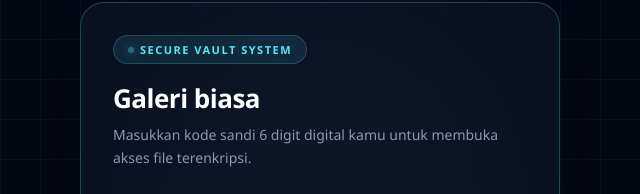
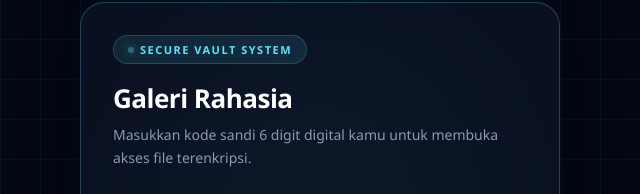
Before and after one commit to abi889845/Nsfwimage, a plain HTML site: page index.html in a window 1280 px wide. Shown: the part 201-395 px from the top of the page, 320-960 px from the left. Drawn offline with Linux system fonts and the light colour scheme.

Commit message:
Add files via upload

```diff
--- a/index.html
+++ b/index.html
@@ -25,7 +25,7 @@ body {
   position: relative;
 }
 
-/* ================= BACKGROUND ANIMASI KREATIF ================= */
+/* BACKGROUND ANIMASI KREATIF */
 .bg-grid {
   position: fixed;
   inset: 0;
@@ -53,7 +53,6 @@ body {
   0% { transform: translate(-50%, -50%) scale(0.9); opacity: 0.6; }
   100% { transform: translate(-50%, -50%) scale(1.3); opacity: 1; }
 }
-/* ============================================================= */
 
 button, input {
   font: inherit;
@@ -333,13 +332,12 @@ button.primary:disabled {
 
 <body>
 
-<!-- Background Elemen Visual -->
 <div class="bg-grid"></div>
 <div class="bg-glow"></div>
 
 <div class="container" id="clientPanel">
   <div class="header-badge">Secure Vault System</div>
-  <h1>Galeri biasa</h1>
+  <h1>Galeri Rahasia</h1>
   <p class="subtitle">Masukkan kode sandi 6 digit digital kamu untuk membuka akses file terenkripsi.</p>
 
   <div class="input-box">
@@ -395,8 +393,6 @@ const photo = document.getElementById("photo");
 const photoSection = document.getElementById("photoSection");
 
 let currentPhoto = "";
-
-openButton.getElementById = ... // (di bawah aman)
 
 openButton.addEventListener("click", async () => {
   const code = accessCode.value.trim();
```
